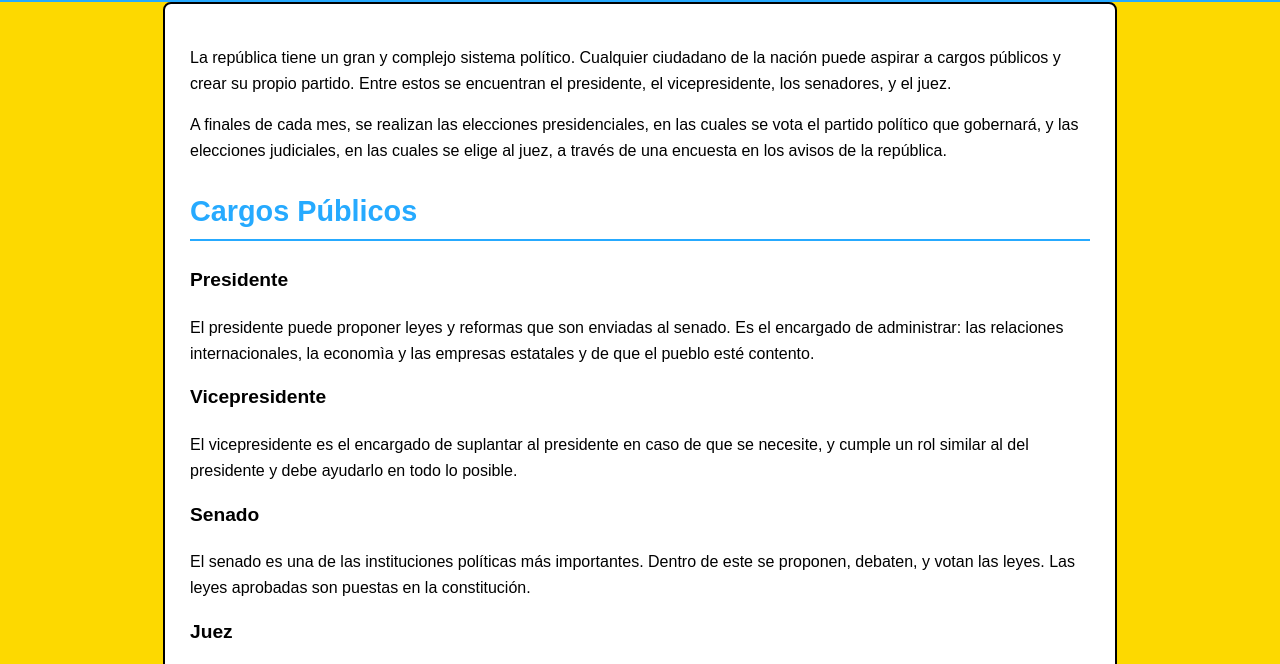
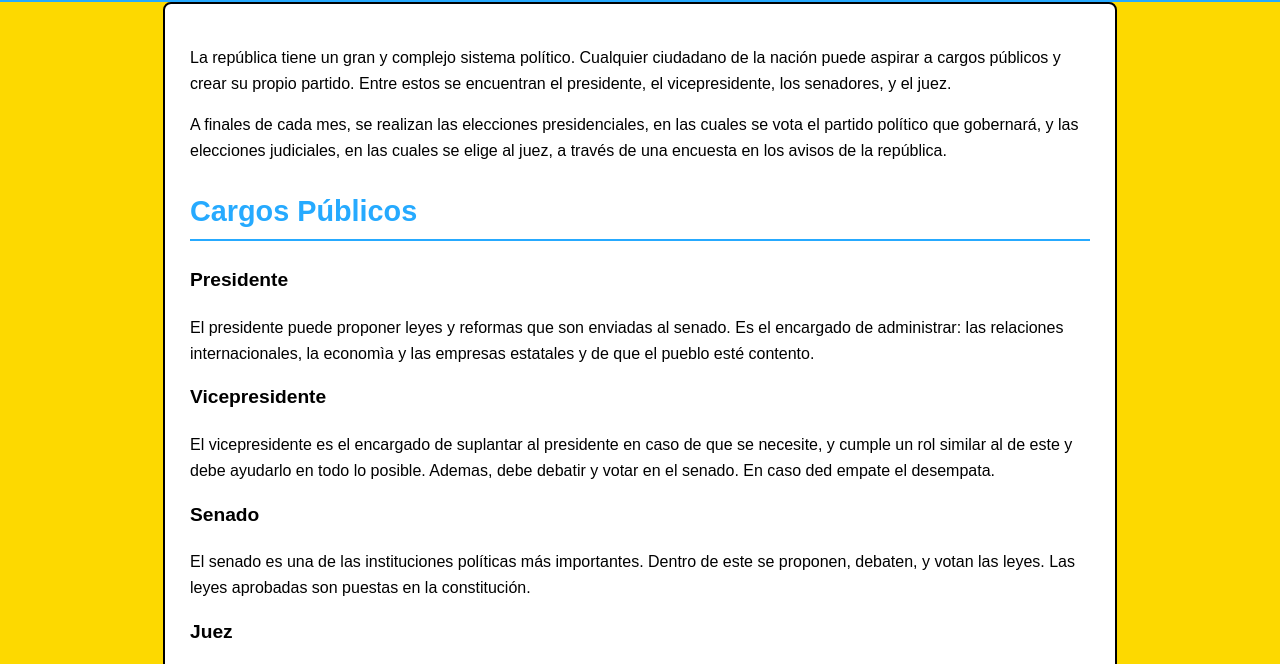
Before and after one commit to Republica1/Republic-web, a plain HTML site: page politica.html in a window 1280 px wide. Shown: the part 83-747 px from the top of the page. Drawn offline with Linux system fonts and the light colour scheme.

Commit message:
Update politica.html

```diff
--- a/politica.html
+++ b/politica.html
@@ -105,7 +105,7 @@
     <p>El presidente puede proponer leyes y reformas que son enviadas al senado. Es el encargado de administrar: las relaciones internacionales, la economìa y las empresas estatales y de que el pueblo esté contento.</p>
 
     <h3>Vicepresidente</h3>
-    <p>El vicepresidente es el encargado de suplantar al presidente en caso de que se necesite, y cumple un rol similar al del presidente y debe ayudarlo en todo lo posible.</p>
+    <p>El vicepresidente es el encargado de suplantar al presidente en caso de que se necesite, y cumple un rol similar al de este y debe ayudarlo en todo lo posible. Ademas, debe debatir y votar en el senado. En caso ded empate el desempata.</p>
 
     <h3>Senado</h3>
     <p>El senado es una de las instituciones políticas más importantes. Dentro de este se proponen, debaten, y votan las leyes. Las leyes aprobadas son puestas en la constitución.</p>
```
